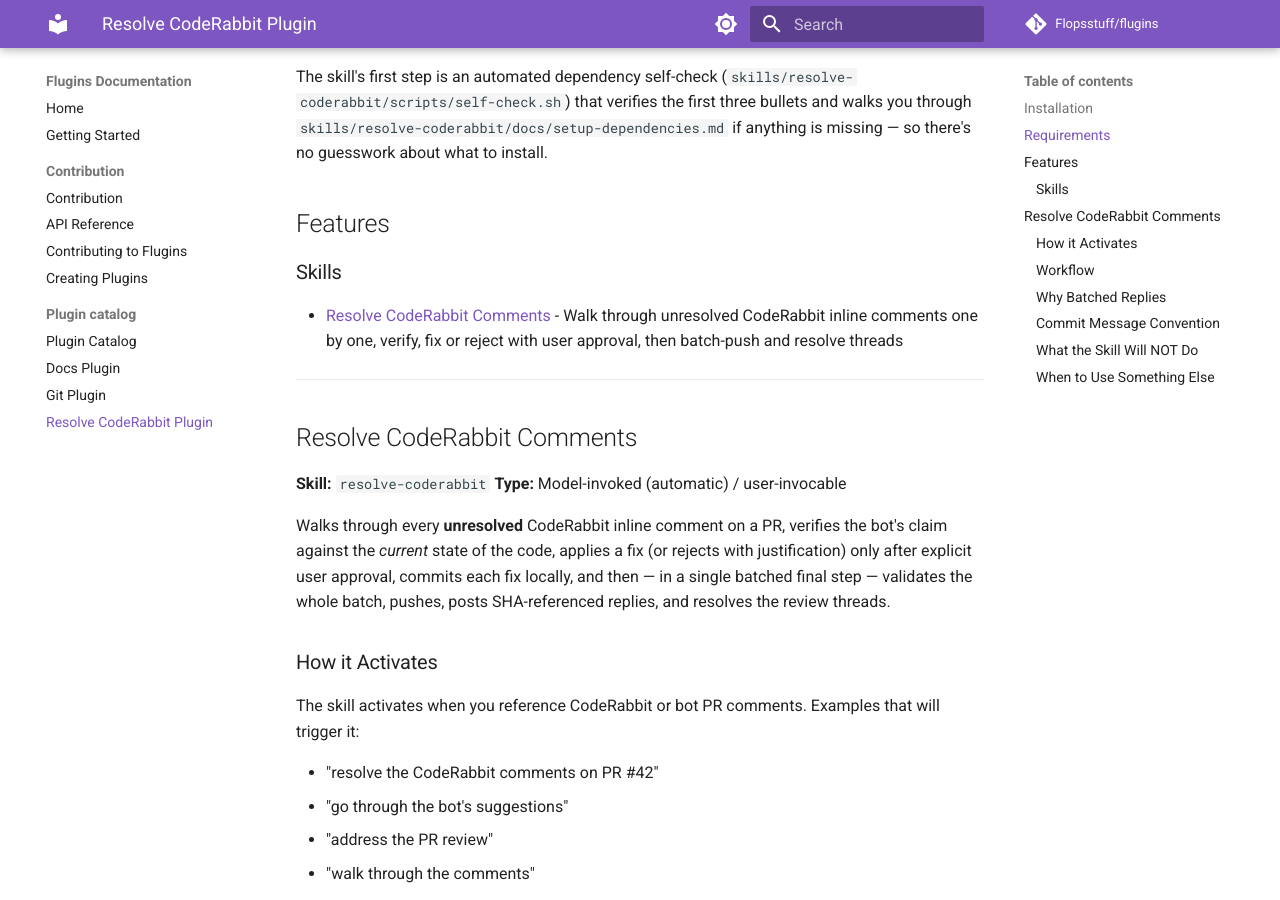
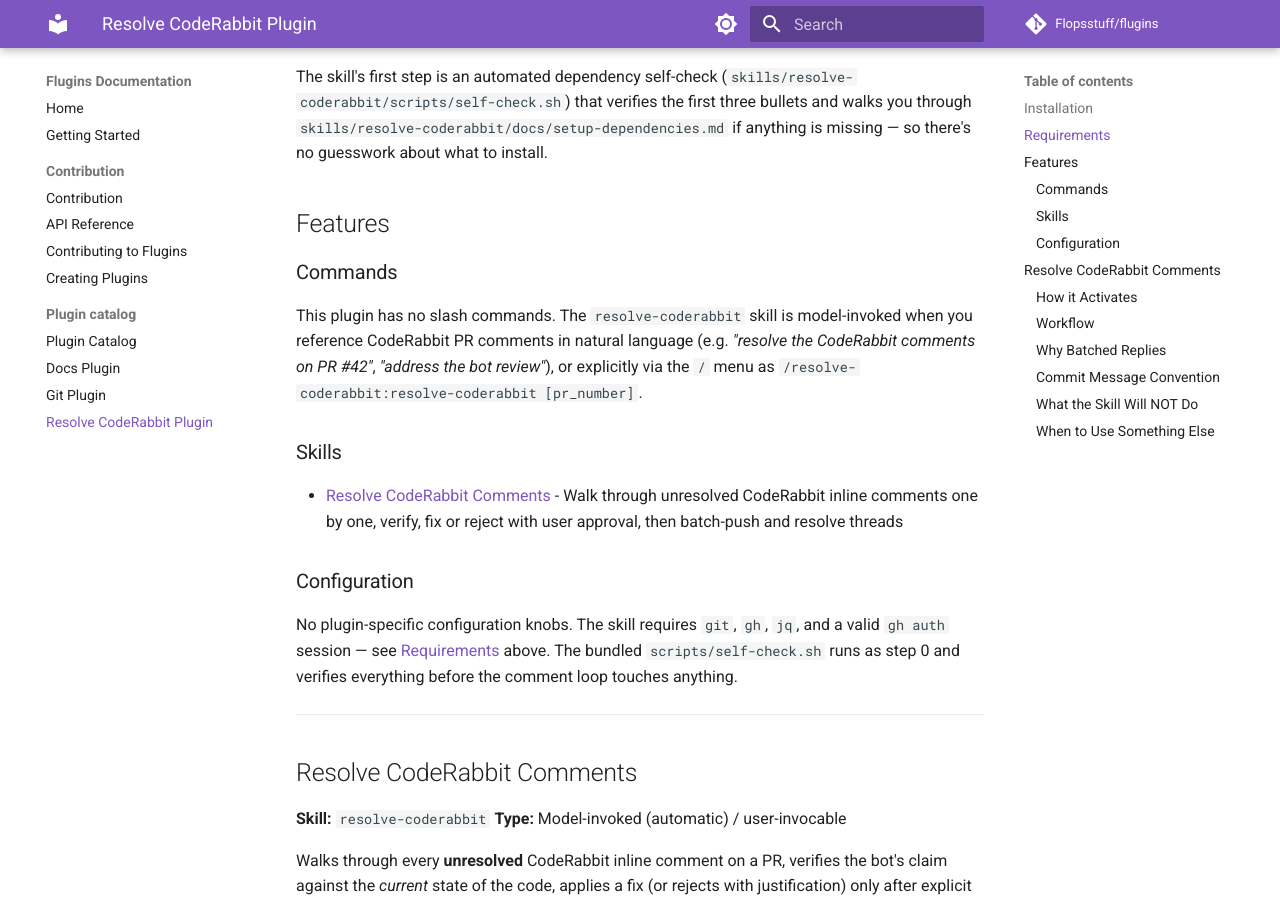
Before and after one commit to Flopsstuff/flugins, an MkDocs documentation site: the page built from docs/plugin-catalog/resolve-coderabbit-plugin.md, in a window 1280 px wide and 900 px high, scrolled down 1018 px. Built offline with MkDocs 1.6.1 and Material for MkDocs 9.7.7, drawn with Linux system fonts in a browser that asks for light colours; comment, search, counter and statistics services are not loaded.

Commit message:
📝 Add explicit Commands and Configuration sections to catalog page
Per CodeRabbit PR review on #5: the catalog page listed only Skills
under Features, skipping the Commands and Configuration subsections
that sibling pages (docs-plugin.md, git-plugin.md) include. Added a
Commands subsection stating the plugin is skill-only and how to invoke
it, and a Configuration subsection noting no plugin-specific config
plus a pointer to Requirements and self-check.sh.

Co-Authored-By: Claude Opus 4.7 (1M context) <noreply@anthropic.com>

```diff
--- a/docs/plugin-catalog/resolve-coderabbit-plugin.md
+++ b/docs/plugin-catalog/resolve-coderabbit-plugin.md
@@ -35,9 +35,17 @@ The skill's first step is an automated dependency self-check (`skills/resolve-co
 
 ## Features
 
+### Commands
+
+This plugin has no slash commands. The `resolve-coderabbit` skill is model-invoked when you reference CodeRabbit PR comments in natural language (e.g. *"resolve the CodeRabbit comments on PR #42"*, *"address the bot review"*), or explicitly via the `/` menu as `/resolve-coderabbit:resolve-coderabbit [pr_number]`.
+
 ### Skills
 
 - [Resolve CodeRabbit Comments](#resolve-coderabbit-comments) - Walk through unresolved CodeRabbit inline comments one by one, verify, fix or reject with user approval, then batch-push and resolve threads
+
+### Configuration
+
+No plugin-specific configuration knobs. The skill requires `git`, `gh`, `jq`, and a valid `gh auth` session — see [Requirements](#requirements) above. The bundled `scripts/self-check.sh` runs as step 0 and verifies everything before the comment loop touches anything.
 
 ---
 
```
